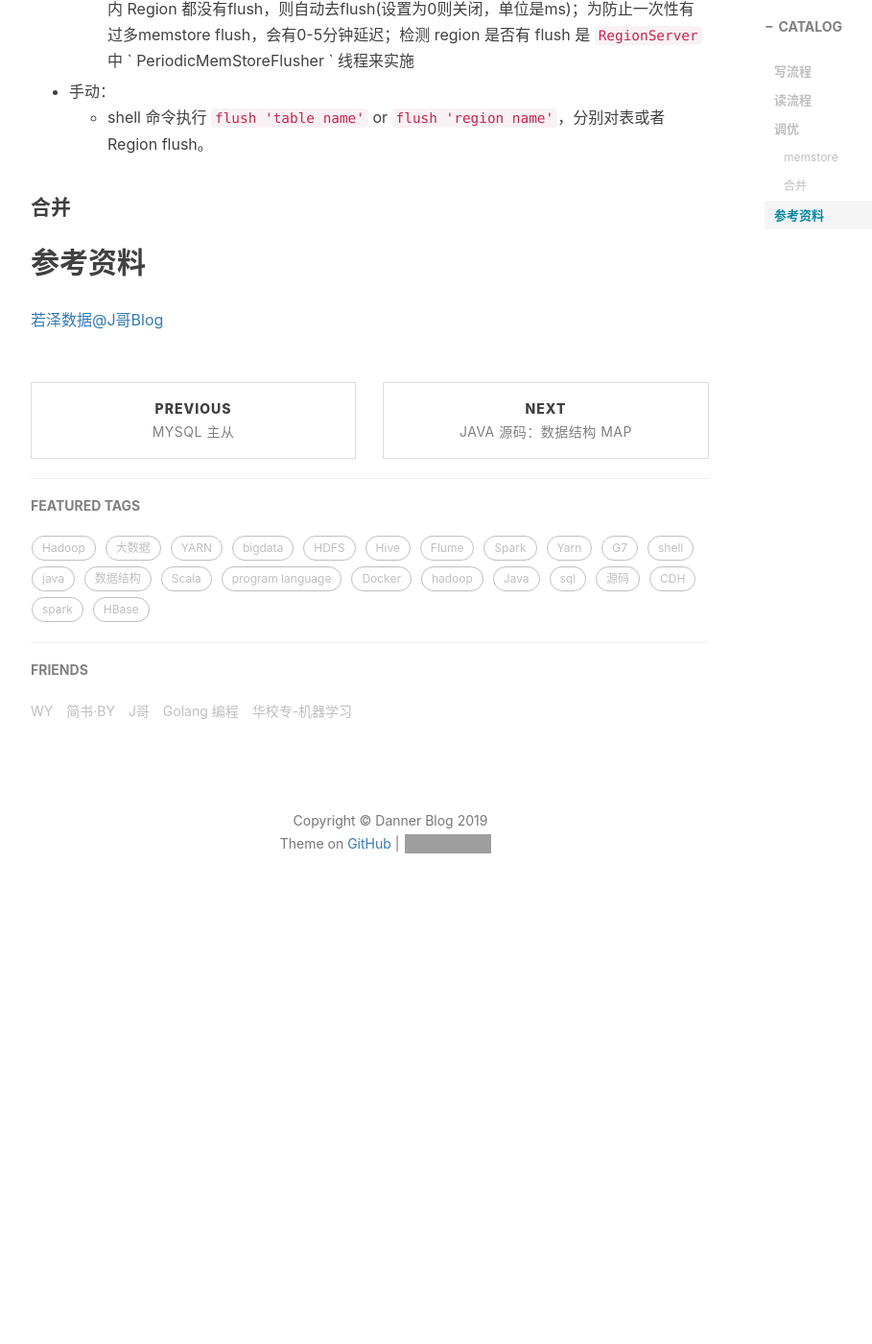
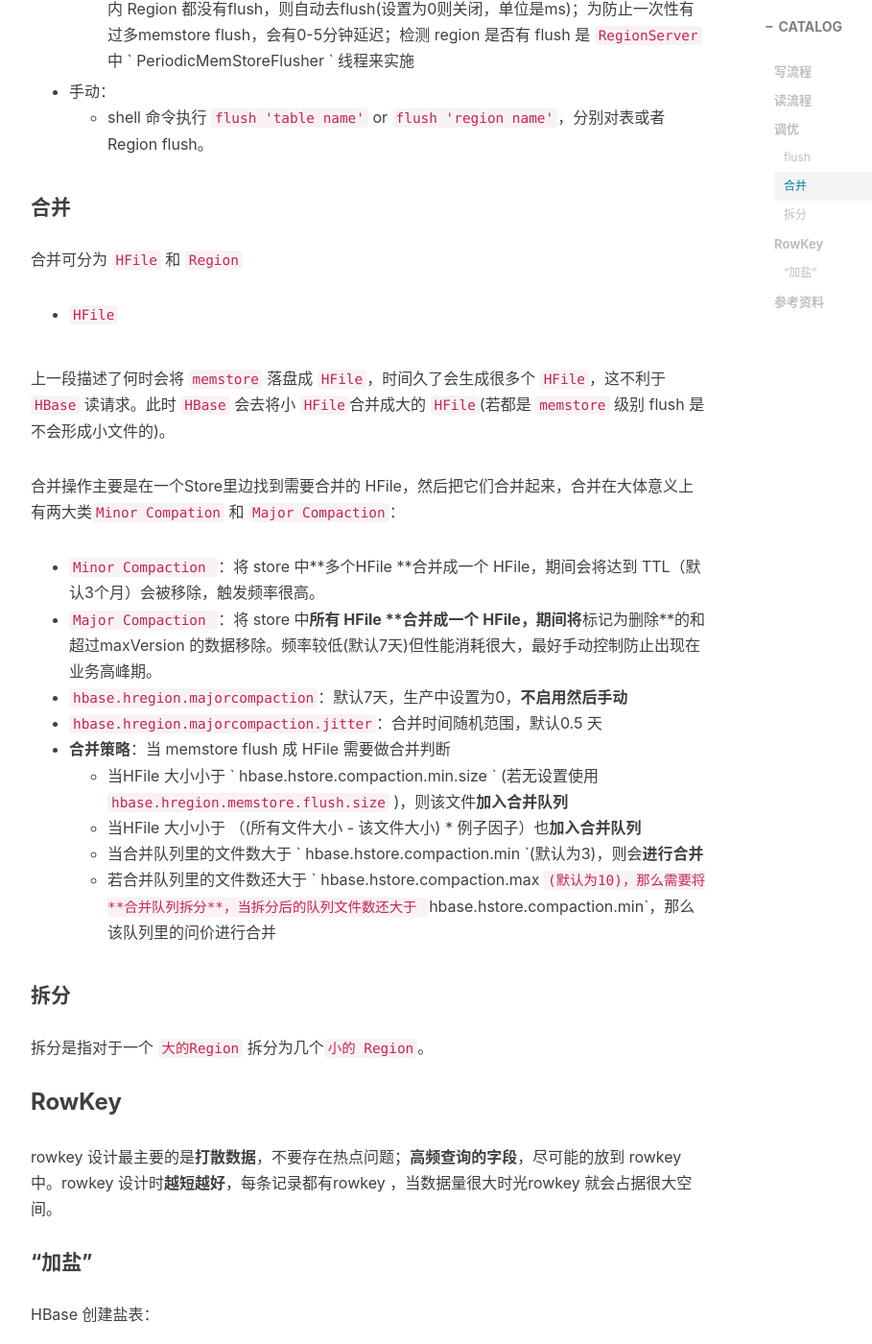
Before and after one commit to vendanner/vendanner.github.io, a Jekyll site: the page built from _posts/2019-11-15-初识 HBase(二).md, in a window 1280 px wide and 1400 px high, scrolled down 4474 px. Shown: the whole window at 96% size, without its empty margins (233-1142 px from the left). Built offline with Jekyll 4.4.1, drawn with Linux system fonts in a browser that asks for light colours; nearby versions of some CDN libraries; comment, search, counter and statistics services are not loaded; before the commit the page ends 5457 px from its top, so only the background shows below that; some of the changed text lies outside the part shown; grey boxes are pictures that could not be loaded.

Commit message:
Update 2019-11-15-初识 HBase(二).md

```diff
--- a/_posts/2019-11-15-初识 HBase(二).md
+++ b/_posts/2019-11-15-初识 HBase(二).md
@@ -54,7 +54,7 @@ tags:
 
 总所周知，memstore 超过阈值会 flush 成 storefile，sorefile 可能会历经合并、分割，region 也可能被分割。这些都是需要参数去设置，也是生产上的**调优点**。
 
-#### `memstore`
+#### `flush`
 
 `HBase` 会在如下几种情况下触发 `flush` 操作
 
@@ -79,6 +79,52 @@ tags:
 
 #### 合并
 
+合并可分为 `HFile` 和 `Region`
+
+- `HFile`
+
+上一段描述了何时会将 `memstore` 落盘成 `HFile`，时间久了会生成很多个 `HFile`，这不利于 `HBase` 读请求。此时 `HBase` 会去将小 `HFile`合并成大的 `HFile`(若都是 `memstore` 级别 flush 是不会形成小文件的)。
+
+ 合并操作主要是在一个Store里边找到需要合并的 HFile，然后把它们合并起来，合并在大体意义上有两大类`Minor Compation` 和 `Major Compaction`：
+
+-  `Minor Compaction `：将 store 中**多个HFile **合并成一个 HFile，期间会将达到 TTL（默认3个月）会被移除，触发频率很高。
+-  `Major Compaction `：将 store 中**所有 HFile **合并成一个 HFile，期间将**标记为删除**的和超过maxVersion 的数据移除。频率较低(默认7天)但性能消耗很大，最好手动控制防止出现在业务高峰期。
+  - `hbase.hregion.majorcompaction`：默认7天，生产中设置为0，**不启用然后手动**
+  - `hbase.hregion.majorcompaction.jitter`：合并时间随机范围，默认0.5 天
+- **合并策略**：当 memstore flush  成 HFile 需要做合并判断
+  - 当HFile 大小小于 ` hbase.hstore.compaction.min.size ` (若无设置使用`hbase.hregion.memstore.flush.size` )，则该文件**加入合并队列**
+  - 当HFile 大小小于 （(所有文件大小 - 该文件大小) * 例子因子）也**加入合并队列**
+  - 当合并队列里的文件数大于 ` hbase.hstore.compaction.min `(默认为3)，则会**进行合并**
+  - 若合并队列里的文件数还大于 ` hbase.hstore.compaction.max `(默认为10)，那么需要将**合并队列拆分**，当拆分后的队列文件数还大于 `hbase.hstore.compaction.min`，那么该队列里的问价进行合并
+
+
+
+#### 拆分
+
+拆分是指对于一个 `大的Region` 拆分为几个`小的 Region`。
+
+
+
+
+
+
+
+### RowKey
+
+rowkey 设计最主要的是**打散数据**，不要存在热点问题；**高频查询的字段**，尽可能的放到 rowkey 中。rowkey 设计时**越短越好**，每条记录都有rowkey ，当数据量很大时光rowkey 就会占据很大空间。
+
+#### "加盐"
+
+HBase 创建盐表：
+
+> create 'ruozesalt', 'order', SPLITS => ['a', 'b', 'c', 'd']，
+
+插入数据时加随机前缀
+
+> put 'ruozesalt','b-k300', 'order:orderno','v300
+
+可将数据打散。但这种方式第一个 `Region` 必定是空的，消耗了不必要的内存(`hbase.hregion.memstore.mslab.chunksize` 控制每个 Region 初始大小，默认`2M`)。
+
 
 
 
@@ -92,3 +138,5 @@ tags:
 ## 参考资料
 
 [若泽数据@J哥Blog](https://hackeruncle.github.io/)
+
+[HBase-拆分&合并]( https://www.jianshu.com/p/7359a1789d24 )
```
